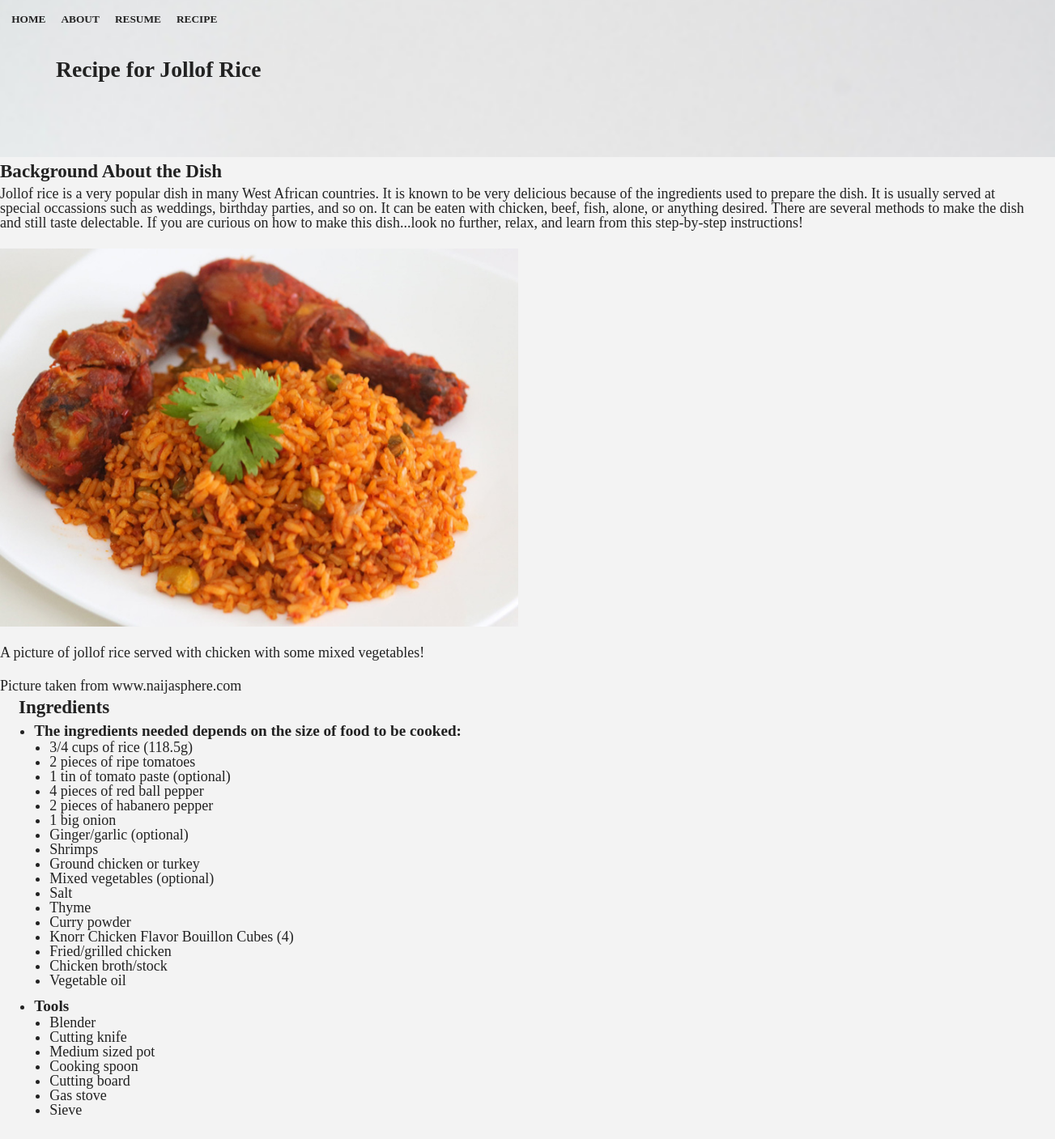
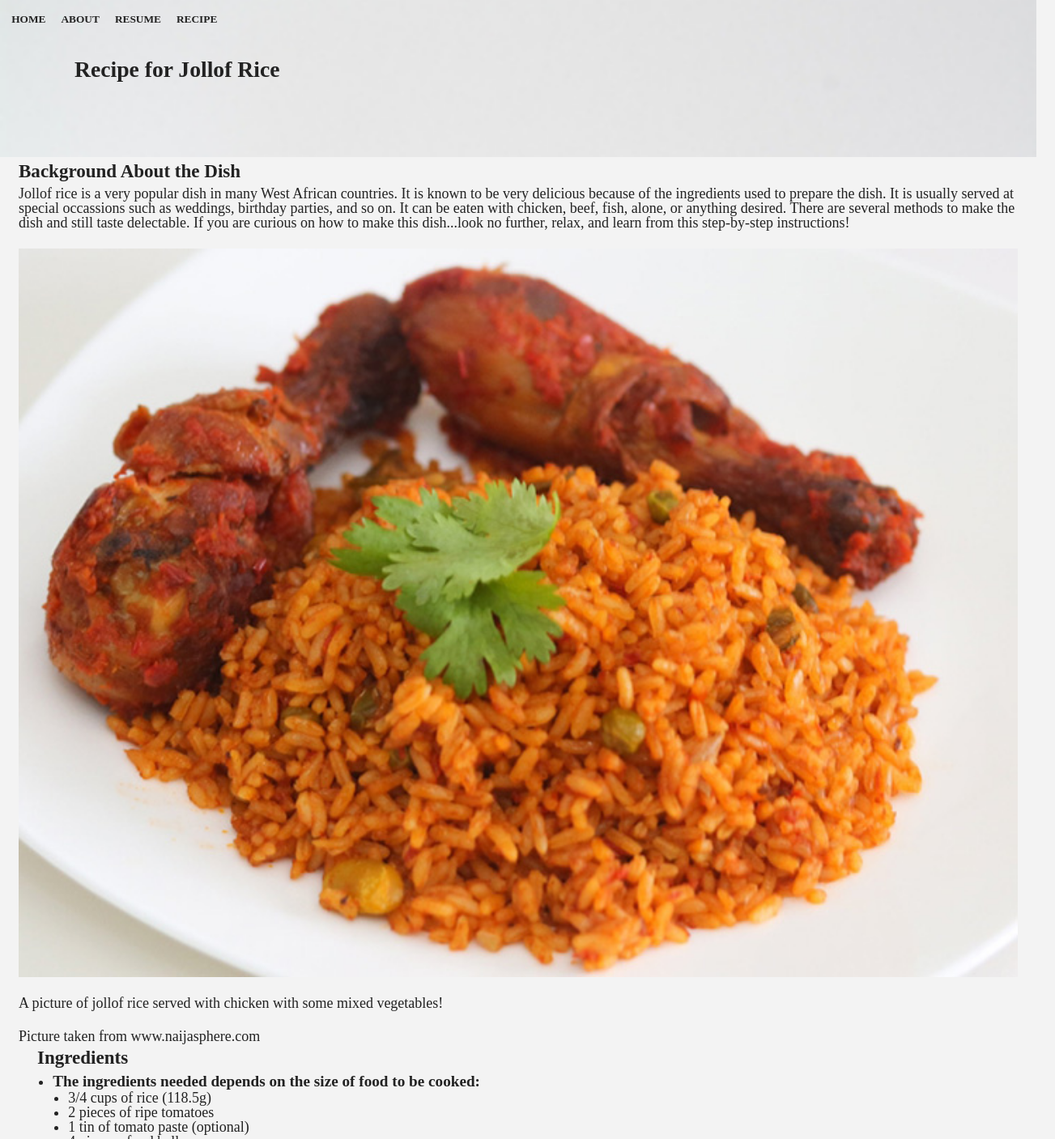
Before and after one commit to Ore1/Project2, a plain HTML site: page recipe/index.html in a window 1280 px wide. Shown: the top 1407 px of the page at 81% size, 1303 px wide, since content can reach past the window. Drawn offline with Linux system fonts and the light colour scheme.

Commit message:
Added padding to recipe page and updated css file

```diff
--- a/css/screen.css
+++ b/css/screen.css
@@ -63,7 +63,7 @@ li:last-child {
 
 img {
   display: block;
-  max-width: 50%;
+  max-width: 100%;
   /*margin: 0;*/
 }
 
@@ -100,14 +100,7 @@ footer {
   margin-top: -1.278em;
 }
 
-/*#header {
-  padding-bottom: 0;
-  padding: 5.112em;
-  margin: 0 -1.278em;
-  margin-top: -1.278em;
-}*/
-
-#header2 {
+#vegback {
   background: url(../img/veg-300.jpg) #49311c;
   -webkit-background-size: 100%;
   -moz-background-size: 100%;
@@ -124,13 +117,6 @@ footer {
   margin: 0 -1.278em;
   margin-top: -1.278em;
 }
-
-/*#header2 {
-  padding-bottom: 0;
-  padding: 5.112em;
-  margin: 0 -1.278em;
-  margin-top: -1.278em;
-}*/
 
 #pic {
   /*margin-left: -0.916em auto;
@@ -175,6 +161,11 @@ footer {
 }
 
 .content {
+  padding: 1.278em;
+  padding-top: 0;
+}
+
+#page {
   padding: 1.278em;
   padding-top: 0;
 }
--- a/recipe/index.html
+++ b/recipe/index.html
@@ -9,7 +9,7 @@
   </head>
   <body>
   <div id="page">
-    <header id="header2">
+    <header id="vegback">
       <h1>Recipe for Jollof Rice</h1>
       <nav class="navigation">
         <ul>
@@ -64,7 +64,7 @@
           </ul>
         </li>
       </ul>
-      <ul class="tools to cook">
+      <ul class="tools">
         <li><h3>Tools</h3>
           <ul>
             <li>Blender</li>
```
Also changed, not shown: about/index.html (+1 -1 lines), index.html (+1 -1 lines), resume/index.html (+1 -1 lines).
